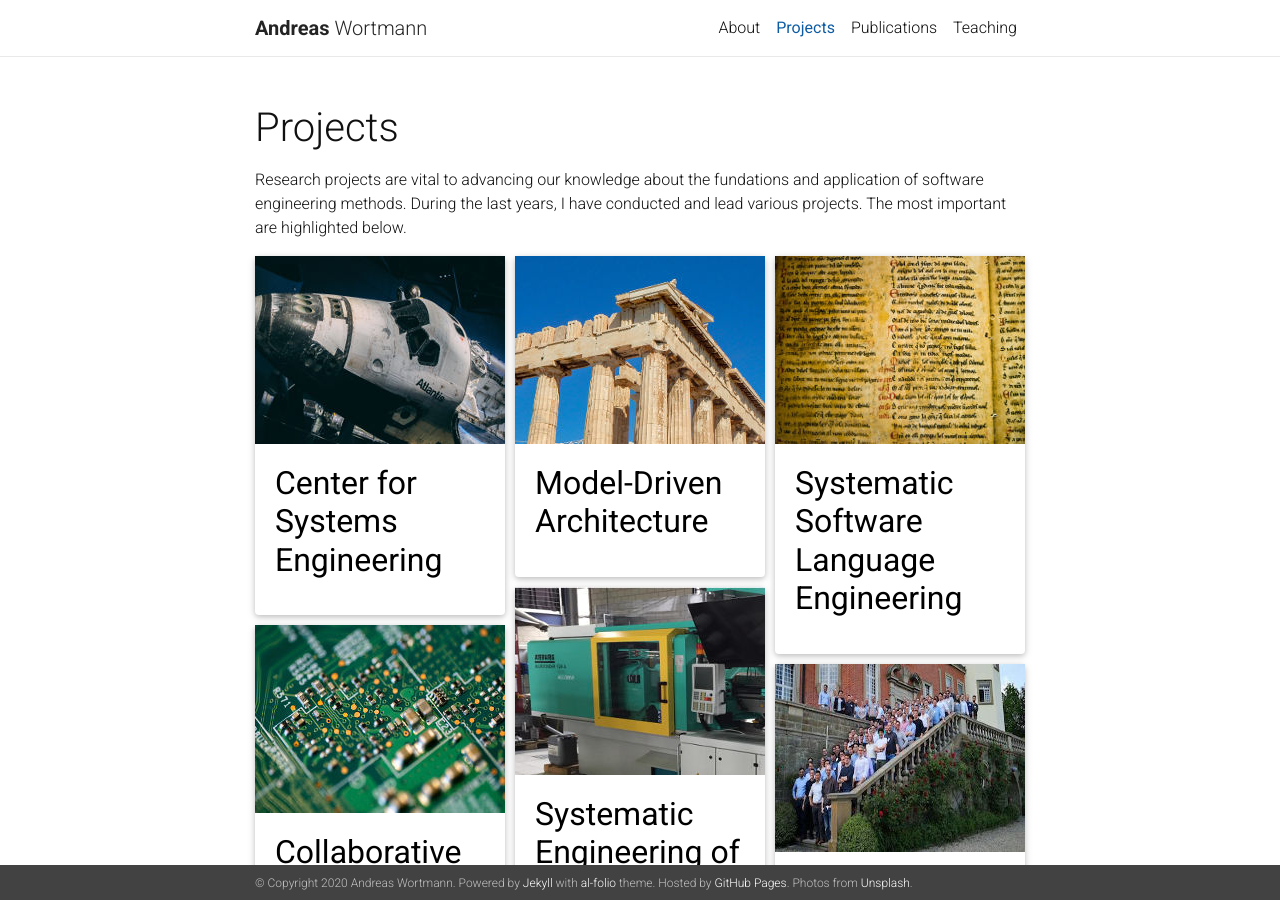
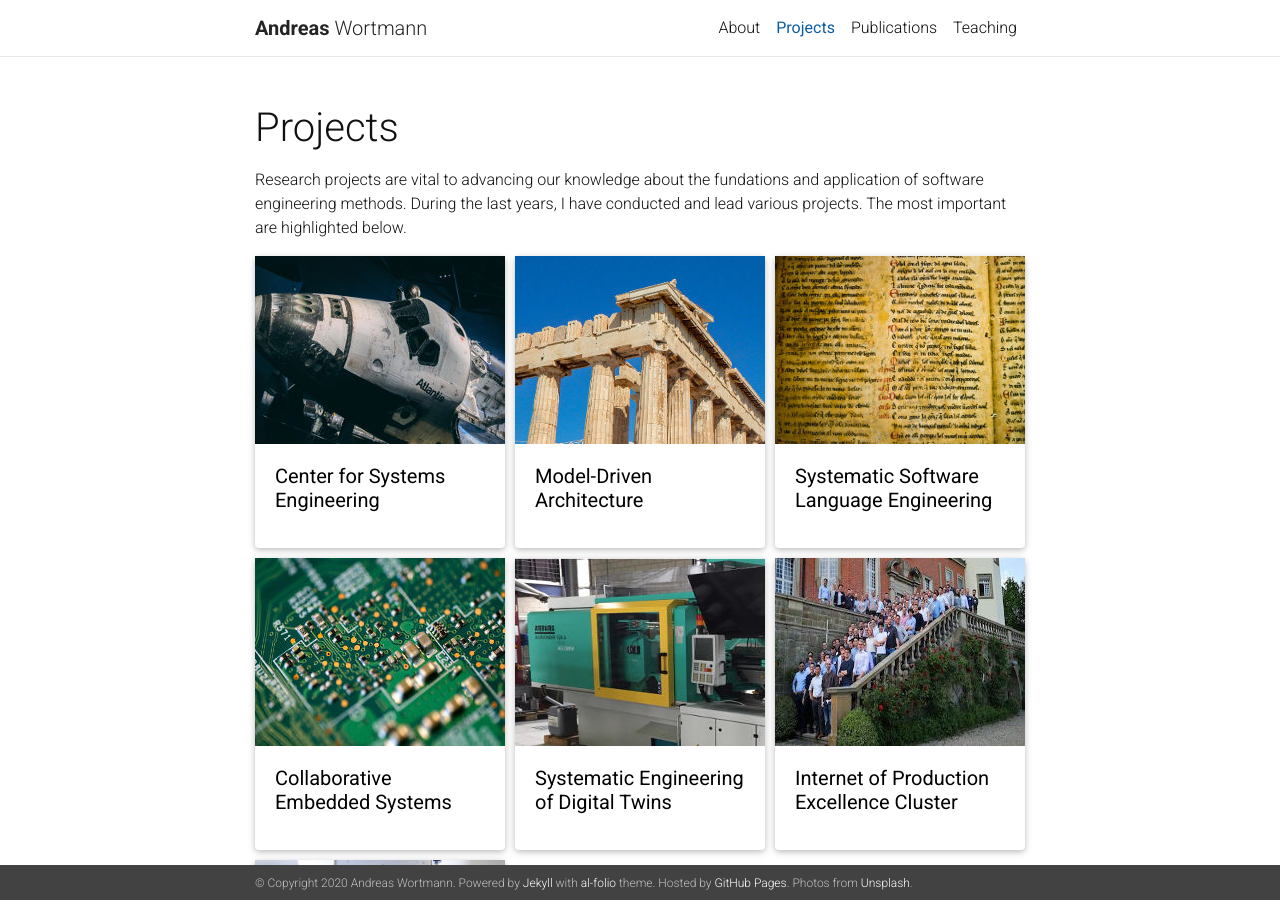
Before and after one commit to awortmann/awortmann.github.io, a Jekyll site: the page built from _pages/projects.md, in a window 1280 px wide and 900 px high. Built offline with Jekyll 4.4.1, drawn with Linux system fonts in a browser that asks for light colours; nearby versions of some CDN libraries; a style sheet for code colours, icons or effects is not loaded.

Commit message:
Minor update

```diff
--- a/_pages/projects.md
+++ b/_pages/projects.md
@@ -23,7 +23,7 @@
         <img src="{{ project.img | relative_url }}" alt="project thumbnail">
         {% endif %}
         <div class="card-body">
-          <h2 class="card-title">{{ project.title }}</h2>
+          <h5 class="card-title">{{ project.title }}</h5>
           <p class="card-text">{{ project.description }}</p>
           <div class="row ml-1 mr-1 p-0">
             {% if project.github %}
```
